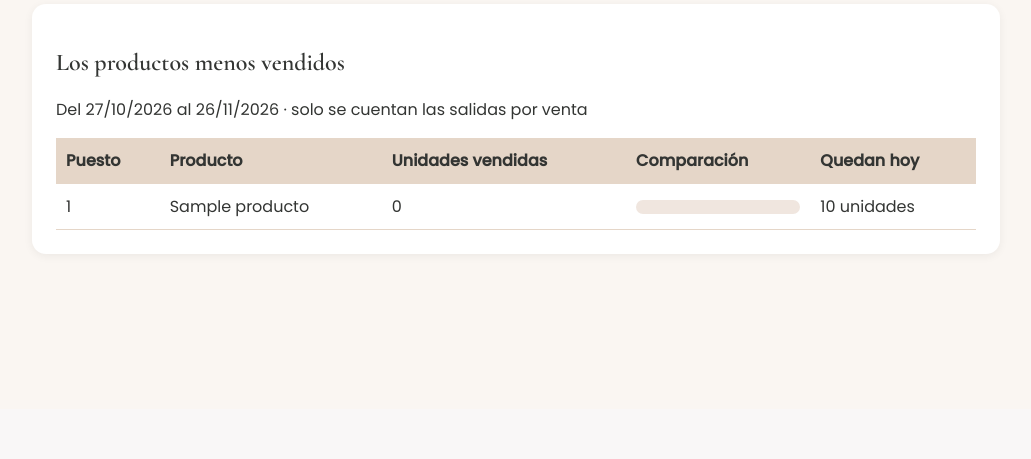
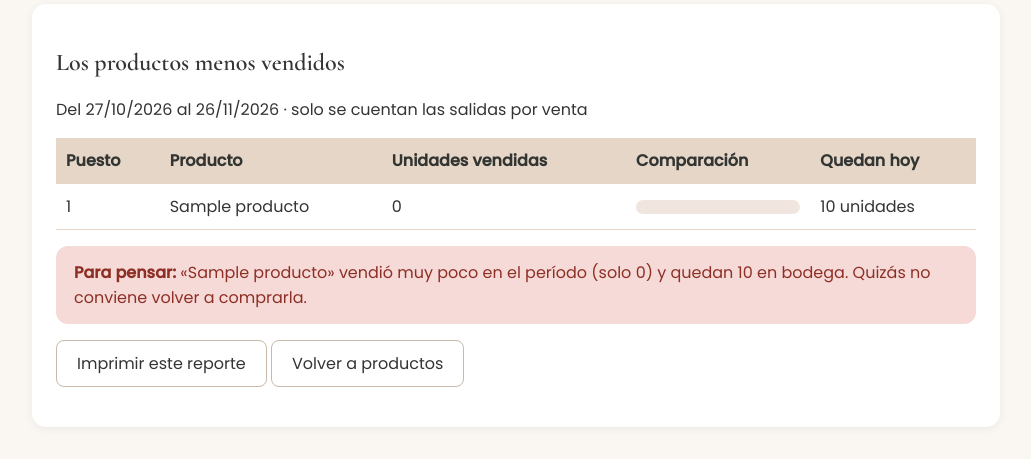
Before and after one commit to vergaran46-hub/Inventario_BackEnd, a Django app: page /reporte/ in a window 1280 px wide. Shown: the part 391-850 px from the top of the page, without its empty margins (124-1155 px from the left). Before the commit the page ends 647 px from the top, so only its background shows below. Run offline with Django 5.2, Linux system fonts and the light colour scheme; a user stored in the database is signed in; tables that the repository leaves empty hold one stand-in row (values such as "Sample post").

Commit message:
Agrega el aviso y los botones al reporte
- Agrega el aviso para pensar
- Agrega los botones Imprimir este reporte y Volver a productos

```diff
--- a/inventario/templates/inventario/reporte.html
+++ b/inventario/templates/inventario/reporte.html
@@ -42,5 +42,13 @@
     <tr><td colspan="5">No hay productos para mostrar.</td></tr>
     {% endfor %}
   </table>
+  {% if aviso %}
+  <p class="aviso"><strong>Para pensar:</strong> {{ aviso }}</p>
+  {% endif %}
+
+  <p>
+    <button class="btn btn-claro" type="button" onclick="window.print()">Imprimir este reporte</button>
+    <a class="btn btn-claro" href="{% url 'home' %}">Volver a productos</a>
+  </p>
 </div>
 {% endblock %}
```
